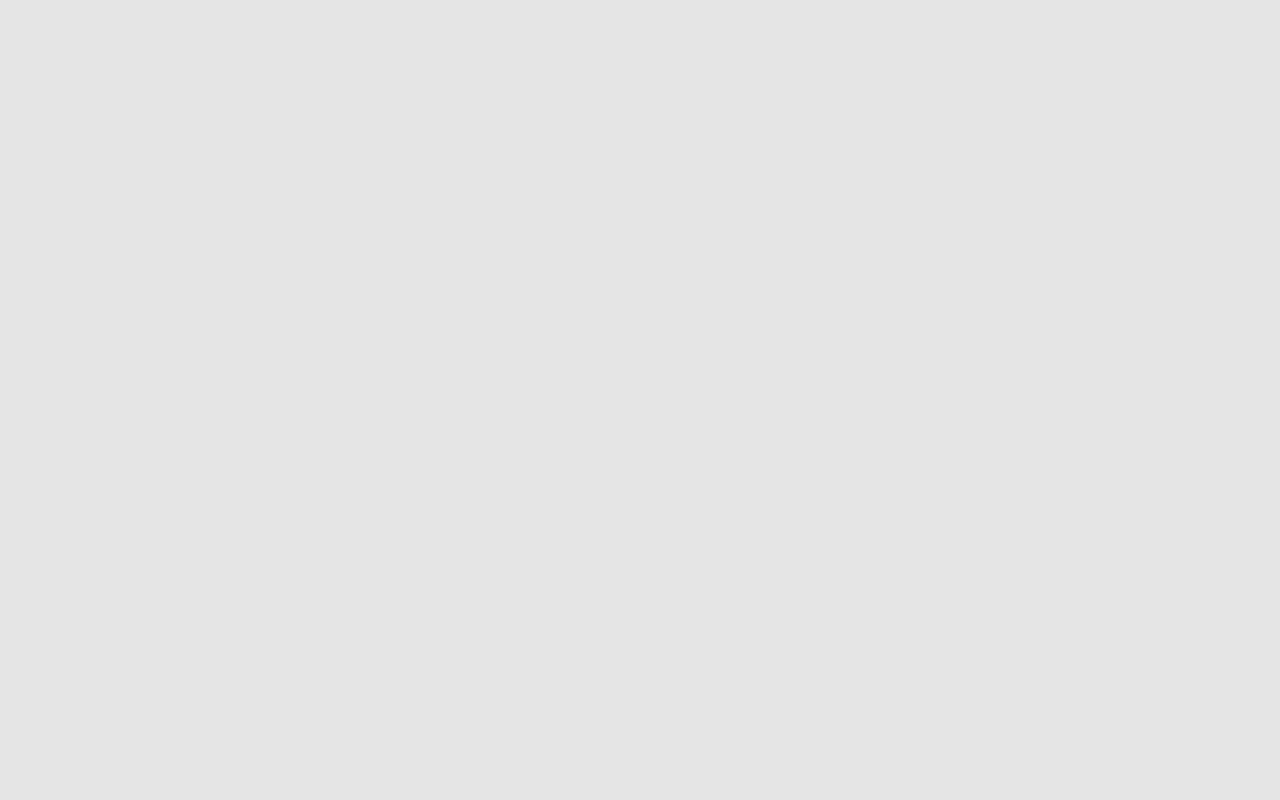
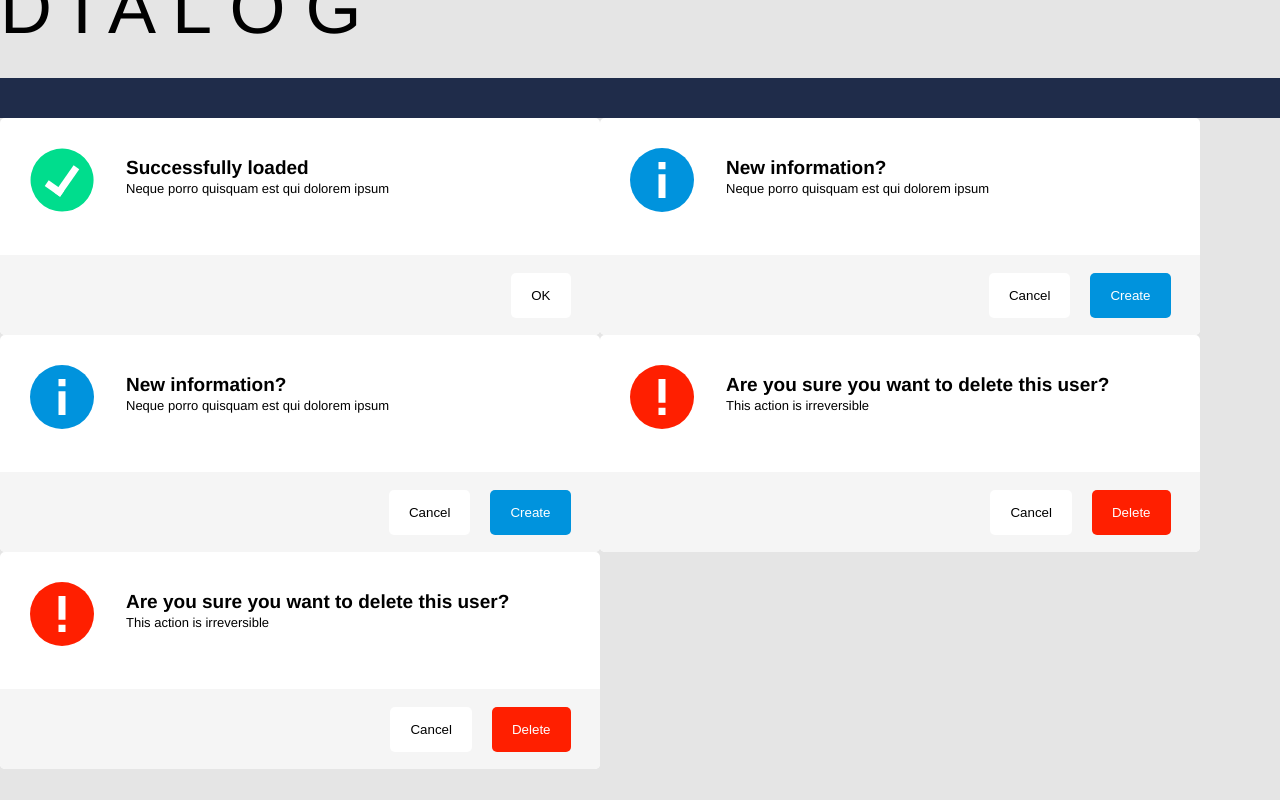
Before and after one commit to webprogramminghack/assignment-class18, a React (Vite) app: page / in a window 1280 px wide. Built offline with nearby package versions, Linux system fonts and the light colour scheme.

Commit message:
assignment 18, disabled masih gagal

```diff
--- a/index.html
+++ b/index.html
@@ -4,7 +4,7 @@
     <meta charset="UTF-8" />
     <link rel="icon" type="image/svg+xml" href="/vite.svg" />
     <meta name="viewport" content="width=device-width, initial-scale=1.0" />
-    <title>Vite + React + TS</title>
+    <title>Tugas 18 Novel</title>
   </head>
   <body>
     <div id="root"></div>
--- a/src/App.module.scss
+++ b/src/App.module.scss
@@ -1,7 +1,13 @@
 .container {
-  display: flex;
+  display: block;
   height: 100vh;
   justify-content: center;
   align-items: center;
   background-color: #e5e5e5;
+  .main {
+    display: flex;
+    flex-wrap: wrap;
+    flex: auto;
+    width: 100vw;
+  }
 }
--- a/src/App.tsx
+++ b/src/App.tsx
@@ -1,9 +1,44 @@
+import { Dialog, Header } from '@/component/Dialog/Dialog';
 import styles from './App.module.scss';
 
 function App() {
   return (
     <div className={styles.container}>
       {/* Test your component here */}
+      <Header>D I A L O G</Header>
+      <div className={styles.main}>
+        <Dialog
+          variant='success'
+          title='Successfully loaded'
+          subtitle='Neque porro quisquam est qui dolorem ipsum'
+          isDisabled={false}
+        ></Dialog>
+        <Dialog
+          variant='info'
+          title='New information?'
+          subtitle='Neque porro quisquam est qui dolorem ipsum'
+          isDisabled={false}
+        ></Dialog>
+        <Dialog
+          variant='info'
+          title='New information?'
+          subtitle='Neque porro quisquam est qui dolorem ipsum'
+          isDisabled={true}
+        ></Dialog>
+        <Dialog
+          variant='danger'
+          title='Are you sure you want to delete this user?'
+          subtitle='This action is irreversible'
+          isDisabled={false}
+        ></Dialog>
+        <Dialog
+          variant='danger'
+          title='Are you sure you want to delete this user?'
+          subtitle='This action is irreversible'
+          isDisabled={true}
+        ></Dialog>
+      </div>
+
       {/* Ensure it matches the design exactly */}
     </div>
   );
--- /dev/null
+++ b/src/component/Button/Button.module.scss
@@ -0,0 +1,31 @@
+button {
+  height: rem-calc(45);
+  padding: 0 rem-calc(20);
+  border-radius: rem-calc(5);
+  font-weight: 500;
+  &.primary {
+    color: #fff;
+    &.success {
+      display: none;
+    }
+    &.info {
+      background-color: #0093dd;
+    }
+    &.danger {
+      background-color: #ff1f00;
+    }
+    &:disabled {
+      background: #d9dcdd;
+    }
+  }
+  &.secondary {
+    background-color: #fff;
+    &:disabled {
+      color: #d8d8d8;
+    }
+  }
+}
+
+:disabled {
+  pointer-events: none;
+}
--- /dev/null
+++ b/src/component/Button/Button.tsx
@@ -0,0 +1,26 @@
+import clsx from 'clsx';
+import React, { MouseEvent, ReactNode } from 'react';
+import styles from './Button.module.scss';
+
+type ButtonConfirmProps = {
+  variant: 'success' | 'info' | 'danger';
+  children?: ReactNode;
+  disabled?: boolean;
+  onClick?: (e: MouseEvent<HTMLButtonElement>) => void;
+};
+
+export const ButtonConfirm: React.FC<ButtonConfirmProps> = ({ variant }) => {
+  return (
+    <>
+      <button className={clsx(styles.secondary, styles[variant])}>
+        {variant === 'success' && <span>OK</span>}
+        {variant !== 'success' && <span>Cancel</span>}
+      </button>
+      <button className={clsx(styles.primary, styles[variant])}>
+        {' '}
+        {variant === 'info' && <span>Create</span>}
+        {variant !== 'info' && <span>Delete</span>}
+      </button>
+    </>
+  );
+};
--- /dev/null
+++ b/src/component/Dialog/Dialog.module.scss
@@ -0,0 +1,63 @@
+@import 'src/scss/shared';
+
+.header {
+  text-align: left;
+  font-size: rem-calc(72);
+}
+
+.line {
+  height: rem-calc(40);
+  background-color: #1f2c4a;
+  width: 100%;
+  margin-top: rem-calc(61);
+}
+.icon {
+  height: rem-calc(64);
+  width: rem-calc(64);
+}
+.dialog {
+  width: rem-calc(600);
+  height: rem-calc(217);
+  background: $white;
+  display: flex;
+  flex-direction: column;
+  border-radius: rem-calc(5);
+  border: rem-calc(8) 0 0 0;
+
+  .body {
+    display: flex;
+    margin-top: rem-calc(30);
+    margin-left: rem-calc(30);
+    height: rem-calc(215);
+    top: rem-calc(107);
+    gap: rem-calc(32);
+
+    .title {
+      margin-top: rem-calc(7);
+      font-size: rem-calc(19);
+      font-weight: 700;
+      line-height: rem-calc(25.14);
+      color: $black;
+    }
+
+    .subtitle {
+      font-size: rem-calc(13);
+      font-weight: 500;
+      line-height: rem-calc(17.2);
+      color: $black;
+    }
+  }
+}
+
+.buttonWrapper {
+  display: flex;
+  justify-content: flex-end;
+  align-items: center;
+  height: rem-calc(80);
+  top: rem-calc(242);
+  gap: rem-calc(20);
+  border-radius: 0 0 rem-calc(5) rem-calc(5);
+  border: 1px 0 0 0;
+  background: #f5f5f5;
+  padding: rem-calc(18) rem-calc(29.5) rem-calc(17) rem-calc(5);
+}
--- /dev/null
+++ b/src/component/Dialog/Dialog.tsx
@@ -0,0 +1,64 @@
+import { ButtonConfirm } from '@/component/Button/Button';
+import clsx from 'clsx';
+import React, { ReactNode } from 'react';
+import styles from './Dialog.module.scss';
+
+type HeaderProps = {
+  children: ReactNode;
+  className?: string;
+};
+
+export const Header: React.FC<HeaderProps> = ({ children }) => {
+  return (
+    <div>
+      <p className={clsx(styles.header)}>{children}</p>
+      <div className={clsx(styles.line)}></div>
+    </div>
+  );
+};
+
+type DialogProps = {
+  variant: 'success' | 'info' | 'danger';
+  title: string;
+  subtitle: string;
+  isDisabled?: boolean;
+};
+
+export const Dialog: React.FC<DialogProps> = ({
+  variant,
+  title,
+  subtitle,
+  isDisabled,
+}) => {
+  return (
+    <div className={clsx(styles.dialog)}>
+      <div className={clsx(styles.body)}>
+        {variant === 'danger' && (
+          <img
+            className={clsx(styles.icon)}
+            src='src/assets/svg/icon-danger.svg'
+          />
+        )}
+        {variant === 'info' && (
+          <img
+            className={clsx(styles.icon)}
+            src='src/assets/svg/icon-info.svg'
+          />
+        )}
+        {variant === 'success' && (
+          <img
+            className={clsx(styles.icon)}
+            src='src/assets/svg/icon-success.svg'
+          />
+        )}
+        <div className={clsx(styles.description)}>
+          <p className={clsx(styles.title)}>{title}</p>
+          <p className={clsx(styles.subtitle)}>{subtitle}</p>
+        </div>
+      </div>
+      <div className={clsx(styles.buttonWrapper)}>
+        <ButtonConfirm variant={variant} disabled={isDisabled}></ButtonConfirm>
+      </div>
+    </div>
+  );
+};
```
